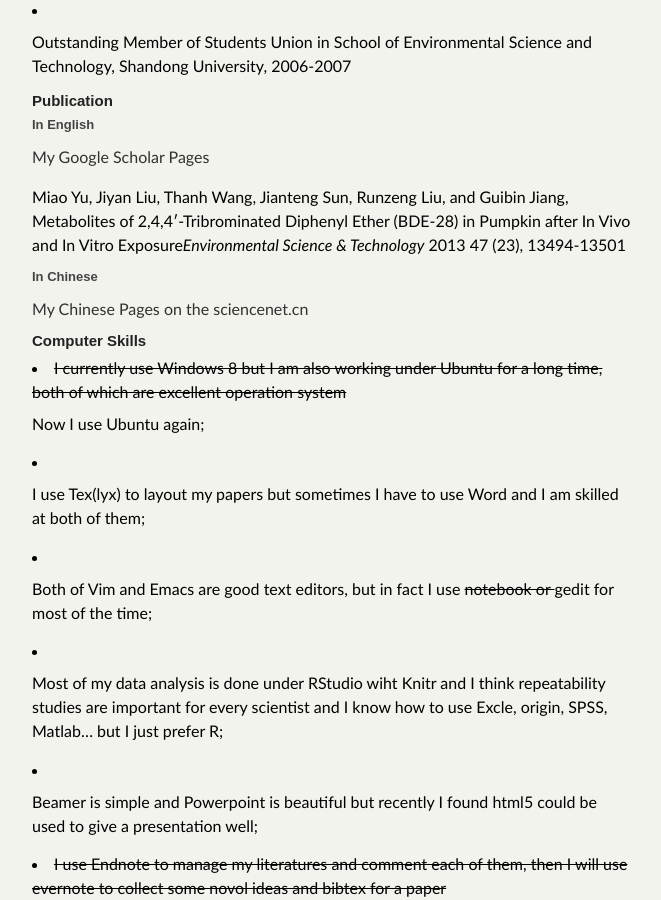
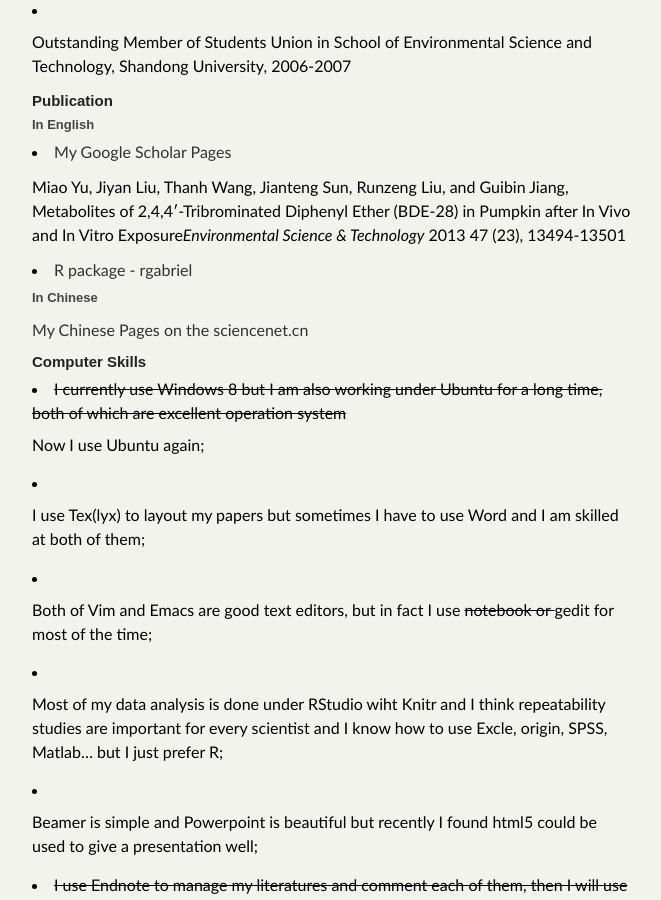
Before and after one commit to yufree/blog, a Jekyll site: the page built from vitae/index.md, in a window 1280 px wide and 900 px high, scrolled down 1297 px. Shown: the whole window, without its empty margins (308-969 px from the left). Built offline with Jekyll 4.4.1, drawn with Linux system fonts in a browser that asks for light colours; some web fonts are replaced.

Commit message:
add rgabriel as publication in vitae

```diff
--- a/vitae/index.md
+++ b/vitae/index.md
@@ -19,7 +19,7 @@ yufree@live.cn
 
 - Pages
 
-[Yufree's blog](http://yufree.github.io/blog/)
+[Yufree's blog](http://yufree.github.io/)
 
 ## Research Interest
 
@@ -51,9 +51,11 @@ yufree@live.cn
 
 ### In English
 
-[My Google Scholar Pages](http://scholar.google.com/citations?user=SPNX8oUAAAAJ&hl=en)
+- [My Google Scholar Pages](http://scholar.google.com/citations?user=SPNX8oUAAAAJ&hl=en)
 
 Miao Yu, Jiyan Liu, Thanh Wang, Jianteng Sun, Runzeng Liu, and Guibin Jiang, Metabolites of 2,4,4′-Tribrominated Diphenyl Ether (BDE-28) in Pumpkin after In Vivo and In Vitro Exposure*Environmental Science & Technology* 2013 47 (23), 13494-13501
+
+- [R package - rgabriel](http://cran.r-project.org/web/packages/rgabriel/index.html)
 
 ### In Chinese
 
```
